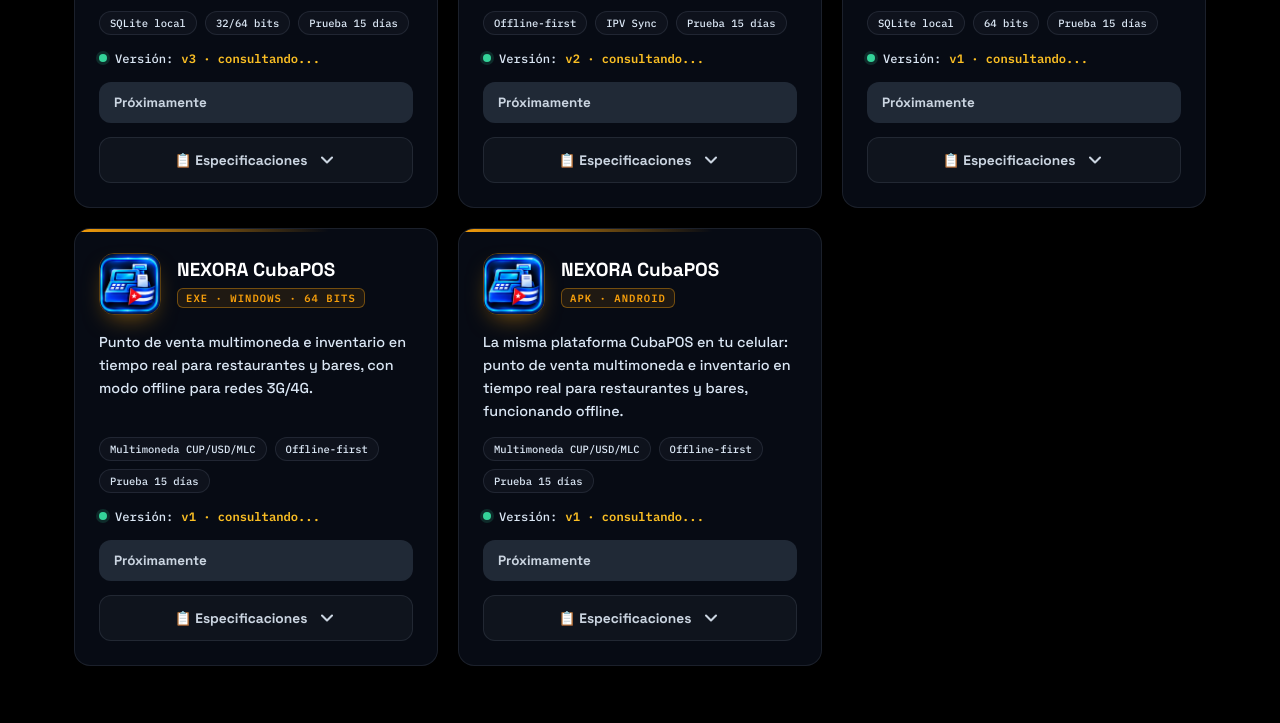
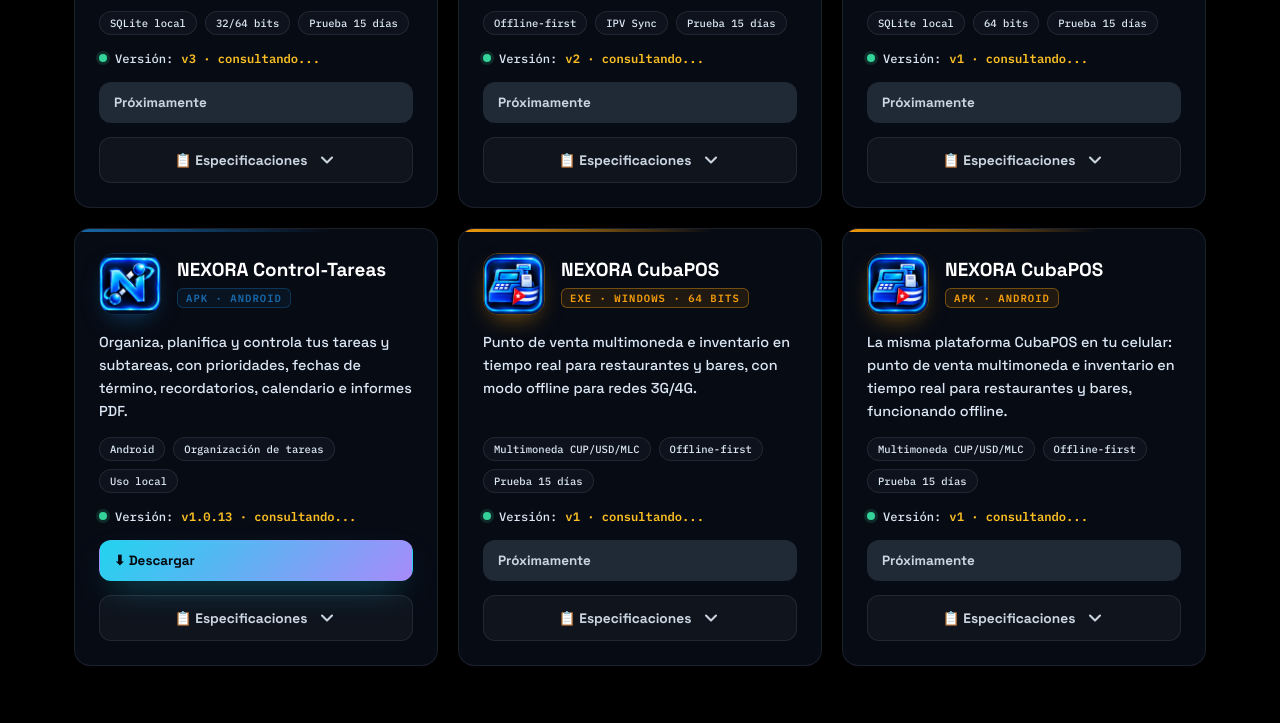
Before and after one commit to black-cuba/nexora-descargas, a plain HTML site: page index.html in a window 1280 px wide. Shown: the part 1316-2039 px from the top of the page. Drawn offline with Linux system fonts and the light colour scheme; no server answers.

Commit message:
Add NEXORA Control-Tareas v1.0.13 to downloads catalog

```diff
--- a/index.html
+++ b/index.html
@@ -851,6 +851,35 @@ const APPS = [
       </ul>`,
   },
   {
+    id: 'control-tareas',
+    prefix: 'control-tareas',
+    icon: 'assets/app/nexora-256.png',
+    accent: '#1769aa',
+    nombre: 'NEXORA Control-Tareas',
+    versionLabel: 'v1.0.13',
+    plat: 'APK · Android',
+    descargaUrl: 'https://github.com/black-cuba/Control-Tareas-General-/releases/download/v1.0.13/Control-Tareas.apk',
+    sizeMB: 80,
+    specChips: ['Android', 'Organización de tareas', 'Uso local'],
+    desc: 'Organiza, planifica y controla tus tareas y subtareas, con prioridades, fechas de término, recordatorios, calendario e informes PDF.',
+    feats: `
+      <h4>Características principales</h4>
+      <ul>
+        <li>Creación y seguimiento de tareas principales y subtareas.</li>
+        <li>Prioridades, fechas de término y repetición de tareas.</li>
+        <li>Control de tareas activas y completadas.</li>
+        <li>Calendario, estadísticas e historial.</li>
+        <li>Recordatorios y notificaciones.</li>
+        <li>Generación de informes PDF bajo demanda.</li>
+        <li>Copias de seguridad y migración de datos mediante QR.</li>
+        <li>Interfaz para Android con modo oscuro.</li>
+      </ul>
+      <b>Instalación</b>
+      <ul>
+        <li>Descarga el archivo APK e instálalo en un dispositivo Android compatible.</li>
+      </ul>`,
+  },
+  {
     id: 'cubapos-exe',
     prefix: 'cubapos-exe',
     icon: 'assets/app/cubapos-256.png',
@@ -958,7 +987,7 @@ function chipsHtml(app) {
 function cardHtml(app, data) {
   const ver = data ? data.version : app.versionLabel + ' · consultando...';
   const size = data && data.sizeMB ? ` · ~${data.sizeMB.toFixed(0)} MB` : '';
-  const dlHref = (!app.sinDescarga && data && data.url) ? data.url : null;
+  const dlHref = (!app.sinDescarga && ((data && data.url) || app.descargaUrl)) ? ((data && data.url) || app.descargaUrl) : null;
   const dlBtn = dlHref
     ? `<a class="btn btn-pri btn-sm" href="${dlHref}" rel="noopener">⬇ Descargar</a>`
     : `<a class="btn btn-dis btn-sm" href="#" aria-disabled="true">Próximamente</a>`;
@@ -1069,6 +1098,8 @@ async function cargar() {
         app.descargaUrl = app.sinDescarga ? null : data.url;
         const t = new Date(latest.published_at).getTime();
         if (!fechaMax || t > fechaMax) fechaMax = t;
+      } else if (app.descargaUrl) {
+        data = { version: app.versionLabel, url: app.descargaUrl, sizeMB: app.sizeMB || null };
       }
       const cards = grid.querySelectorAll('.card');
       cards[APPS.indexOf(app)].outerHTML = cardHtml(app, data);
```
